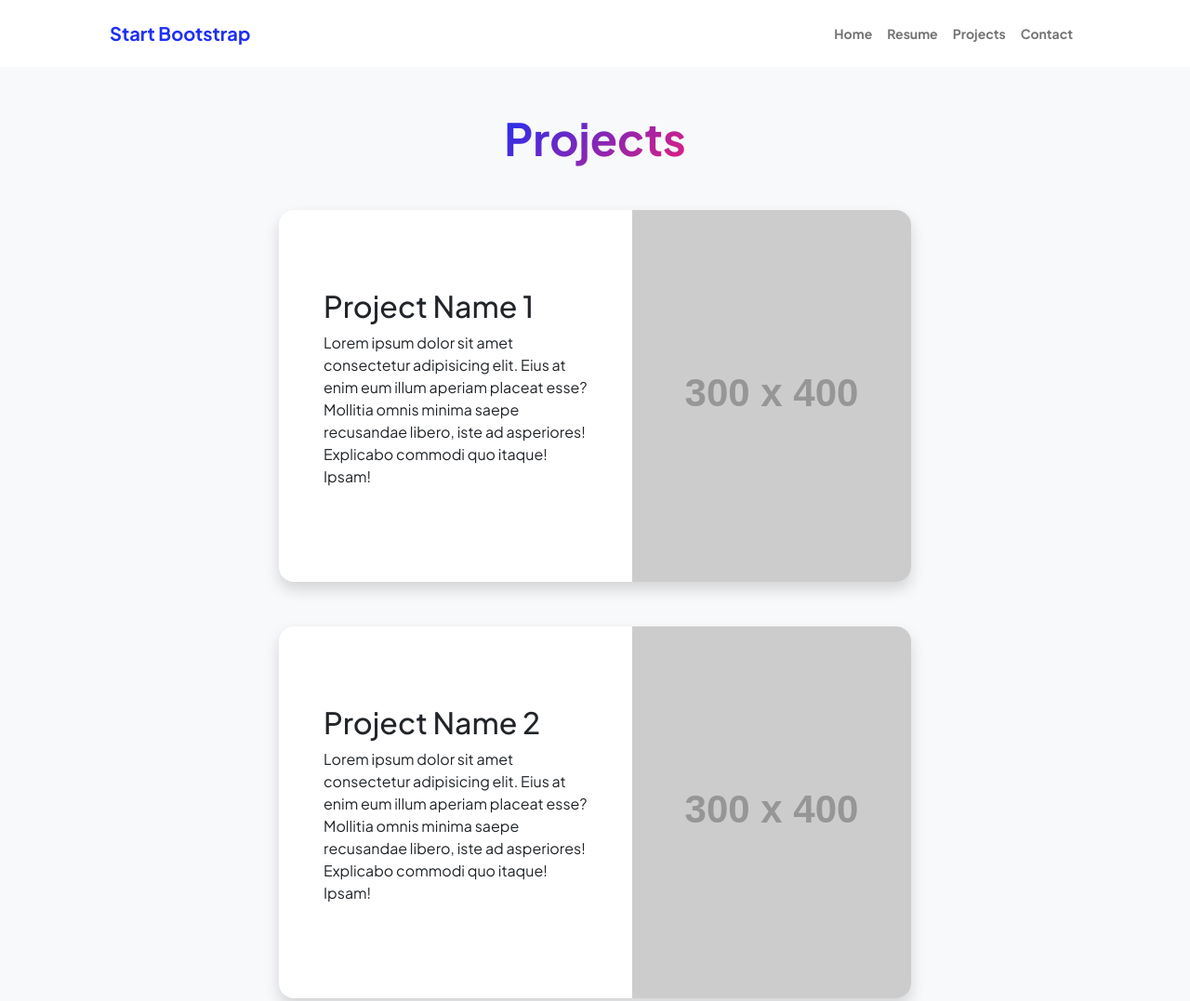
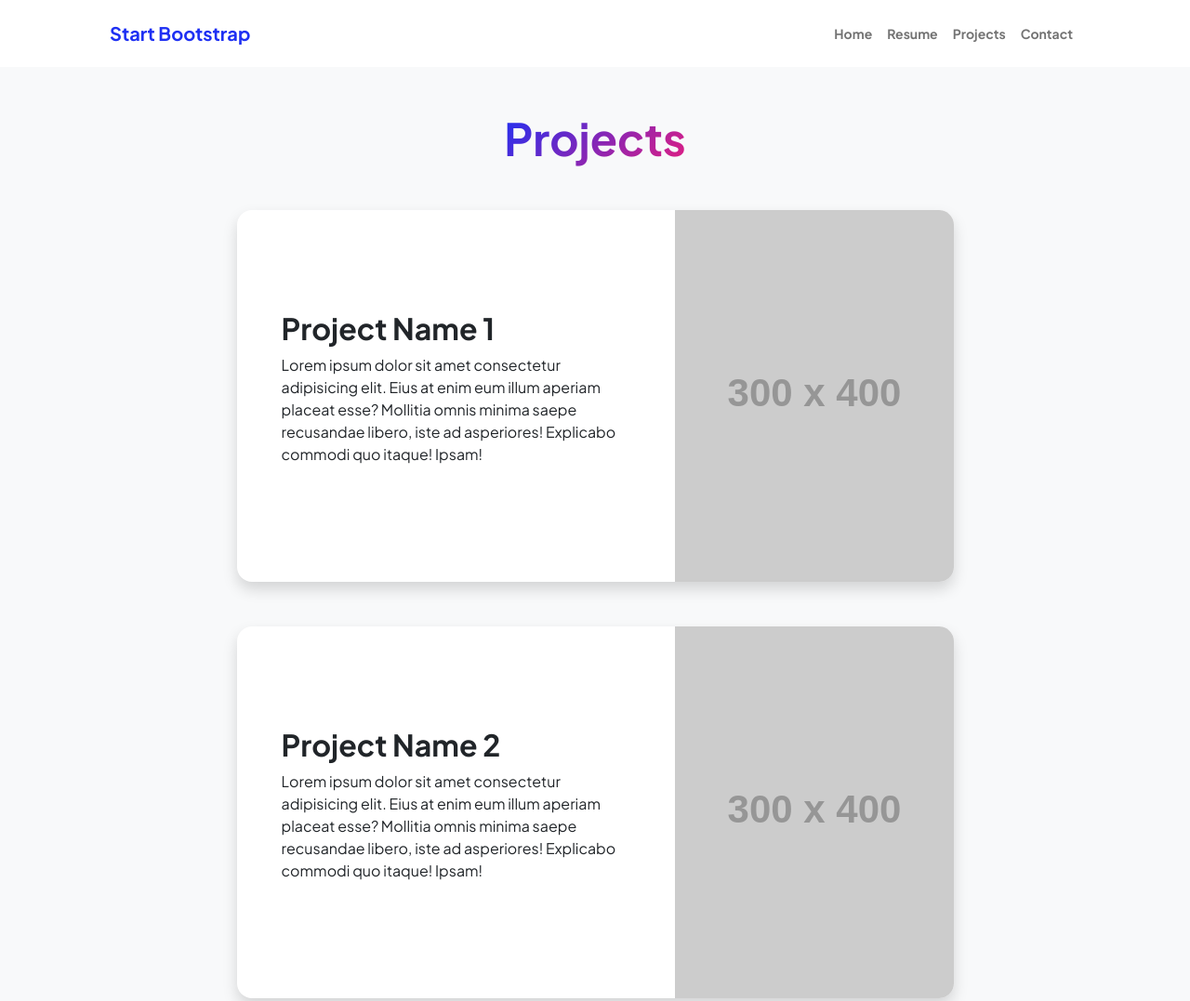
Before and after one commit to StartBootstrap/startbootstrap-personal, a website: page src/pug/projects.pug in a window 1280 px wide. Shown: the top 1077 px of the page at 93% size. Drawn offline with nearby package versions, Linux system fonts and the light colour scheme; files that its build step writes are made by us from their sources; placeholder pictures from the web are drawn by us.

Commit message:
update column sizing on projects page

```diff
--- a/src/pug/projects.pug
+++ b/src/pug/projects.pug
@@ -23,21 +23,21 @@ html(lang='en')
             include includes/navbar.pug
 
             // Projects Section
-            section
-                .container.px-5.my-5
+            section.py-5
+                .container.px-5.mb-5
                     .text-center.mb-5
                         h1.display-5.fw-bolder.mb-0
                             span.text-gradient.d-inline Projects
                     .row.gx-5.justify-content-center
 
-                        .col-lg-10.col-xl-8.col-xxl-7
+                        .col-lg-11.col-xl-9.col-xxl-8
 
                             // Project Card 1
                             .card.overflow-hidden.shadow.rounded-4.border-0.mb-5
                                 .card-body.p-0
                                     .d-flex.align-items-center
                                         .p-5
-                                            h2 Project Name 1
+                                            h2.fw-bolder Project Name 1
                                             p Lorem ipsum dolor sit amet consectetur adipisicing elit. Eius at enim eum illum aperiam placeat esse? Mollitia omnis minima saepe recusandae libero, iste ad asperiores! Explicabo commodi quo itaque! Ipsam!
                                         img.img-fluid(src='https://dummyimage.com/300x400/343a40/6c757d', alt='...')
 
@@ -46,7 +46,7 @@ html(lang='en')
                                 .card-body.p-0
                                     .d-flex.align-items-center
                                         .p-5
-                                            h2 Project Name 2
+                                            h2.fw-bolder Project Name 2
                                             p Lorem ipsum dolor sit amet consectetur adipisicing elit. Eius at enim eum illum aperiam placeat esse? Mollitia omnis minima saepe recusandae libero, iste ad asperiores! Explicabo commodi quo itaque! Ipsam!
                                         img.img-fluid(src='https://dummyimage.com/300x400/343a40/6c757d', alt='...')
 
```
Also changed, not shown: dist/projects.html.
